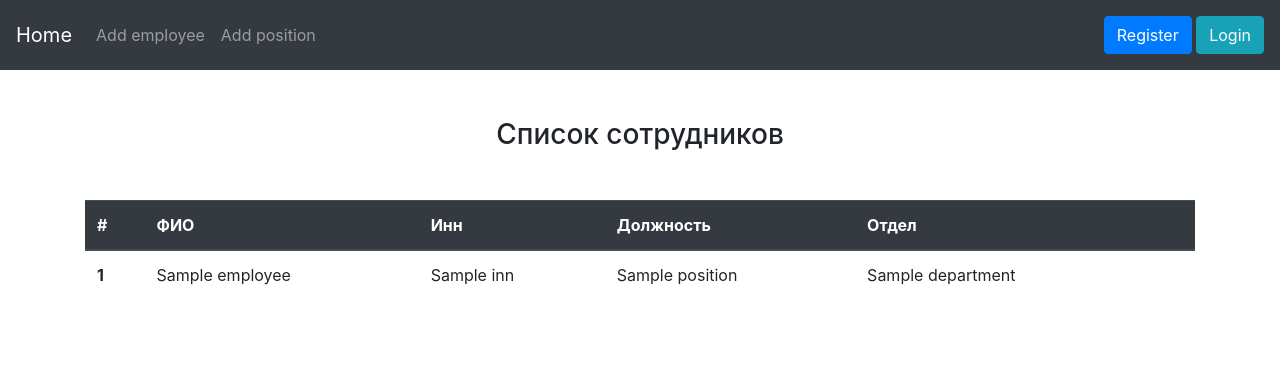
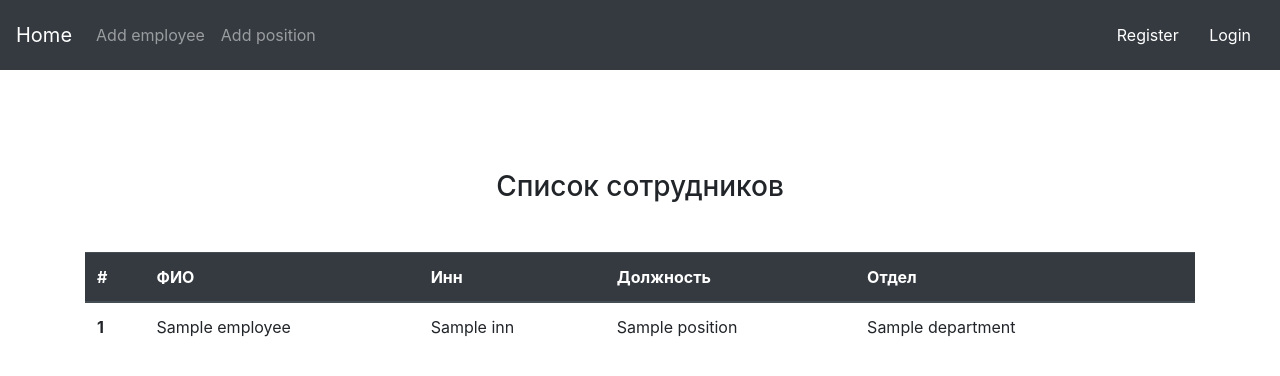
Before and after one commit to TemirovAzamat/FLASK_EXAM, a Python web app: template app/templates/index.html in a window 1280 px wide. Shown: the top 376 px of the page. Run offline with Jinja, Linux system fonts and the light colour scheme; the template is opened without the code that fills it: most values are stand-ins (such as "Sample title", 1, 10 or a date in 2020).

Commit message:
added project

```diff
--- a/app/templates/base.html
+++ b/app/templates/base.html
@@ -29,8 +29,8 @@
           {% if current_user.is_authenticated %}
             <a class="btn btn-dark" href="{{ url_for('logout') }}">Logout</a>
           {% else %}
-            <a class="btn btn-primary" href="{{ url_for('register') }}">Register</a>
-            <a class="btn btn-info" href="{{ url_for('login') }}">Login</a>
+            <a class="btn btn-white bg-dark" href="{{ url_for('register') }}">Register</a>
+            <a class="btn btn-white-50 bg-dark" href="{{ url_for('login') }}">Login</a>
           {% endif %}
         </span>
       </div>
--- a/app/templates/index.html
+++ b/app/templates/index.html
@@ -1,7 +1,7 @@
 {% extends 'base.html' %}
 {% block content %}
 
-<div class="container">
+<div class="container" style="margin-top: 100px">
     <h3 class="mb-5 mt-5 text-center">Список сотрудников</h3>
     <table class="table">
       <thead class="thead-dark">
```
